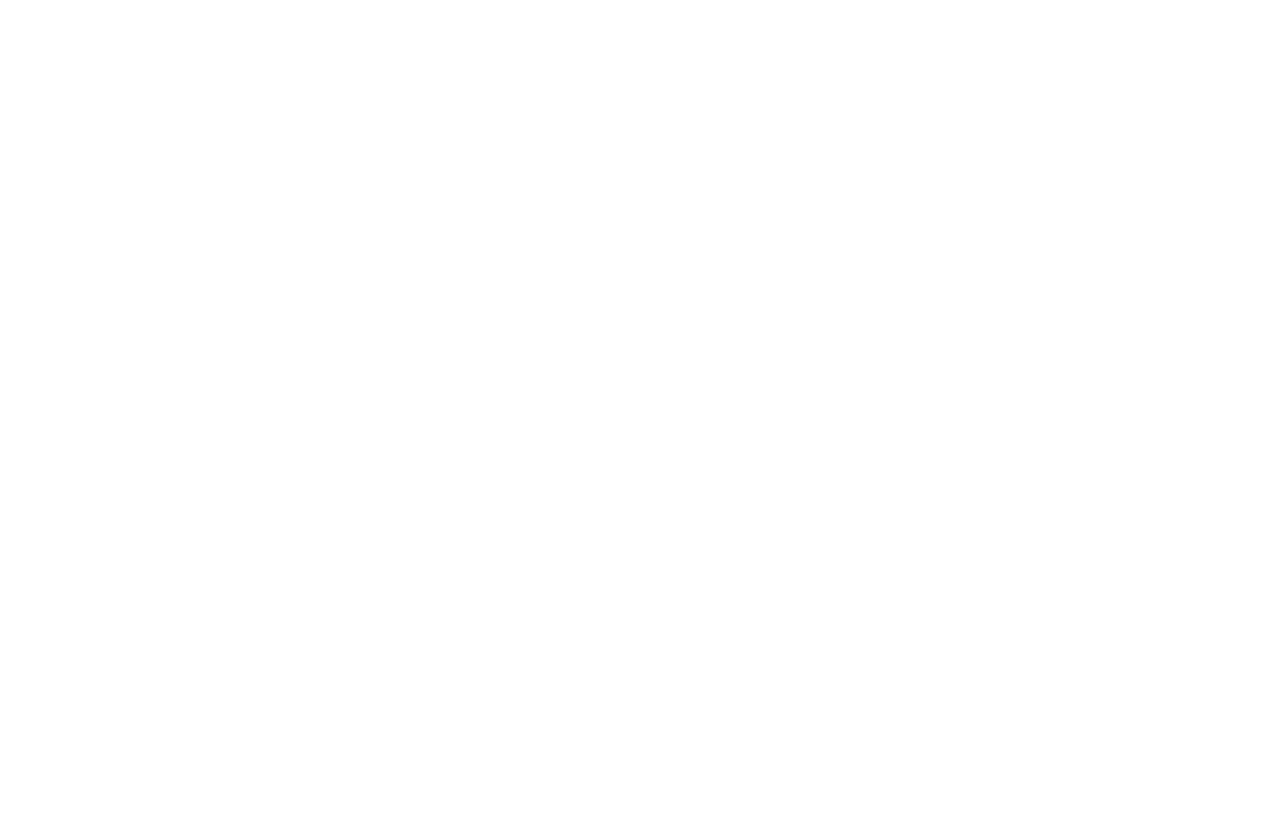
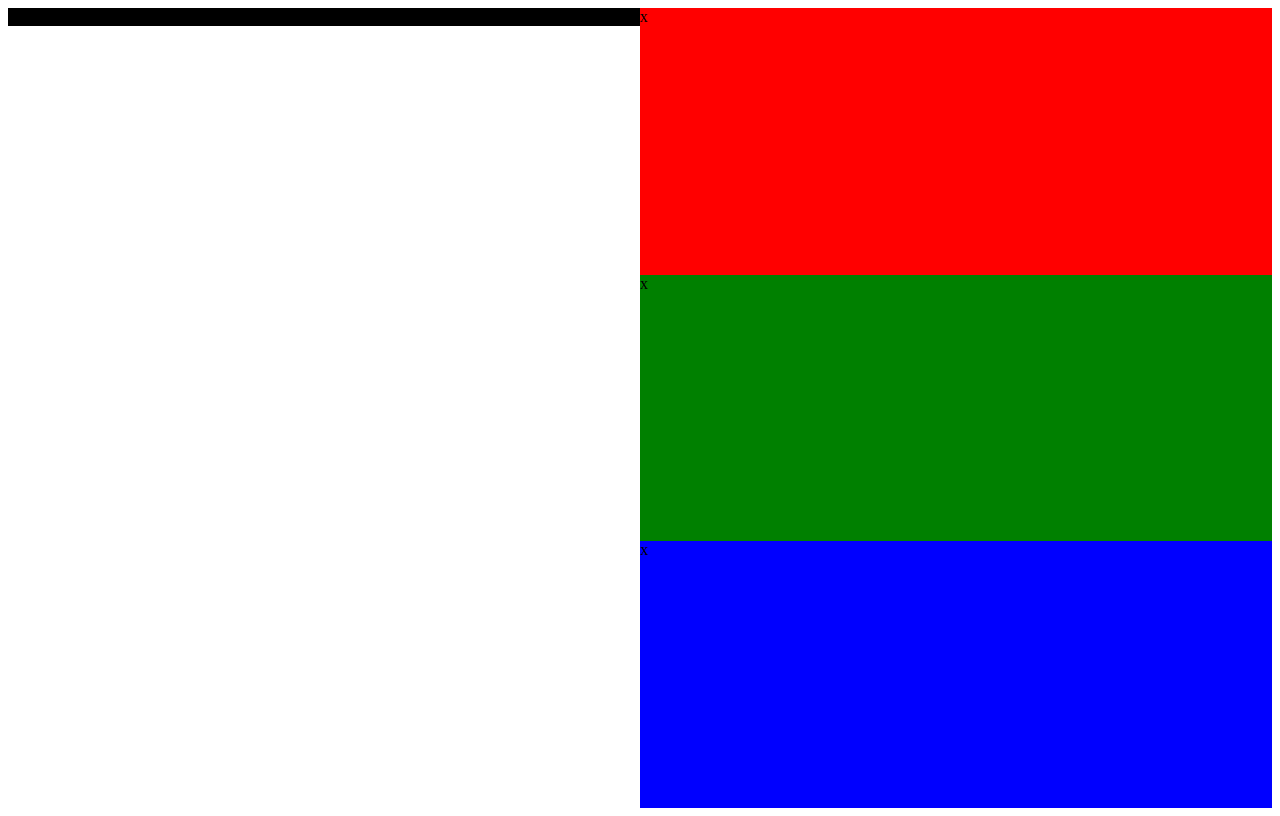
Before and after one commit to edwards955/sign-up-form, a plain HTML site: page index.html in a window 1280 px wide. Drawn offline with Linux system fonts and the light colour scheme.

Commit message:
Adjust flexing for divs

```diff
--- a/index.html
+++ b/index.html
@@ -7,13 +7,15 @@
     <link rel="stylesheet" href="./style.css">
 </head>
 <body>
-    <div class="main-left">
-        <div class="logo"></div>
-    </div>
-    <div class="main-right">
-        <div class="one"></div>
-        <div class="two"></div>
-        <div class="three"></div>
+    <div class="container">
+        <div class="main-left">
+            <div class="logo">x</div>
+        </div>
+        <div class="main-right">
+            <div class="one">x</div>
+            <div class="two">x</div>
+            <div class="three">x</div>
+        </div>
     </div>
 </body>
 </html>
--- a/style.css
+++ b/style.css
@@ -2,3 +2,35 @@
     font-family: norse;
     src: url(./fonts/Norse-Bold.otf)
 }
+
+.container {
+    display: flex;
+    height: 100vh;
+    flex: 1;
+}
+
+.main-left, .main-right {
+    display: flex;
+    flex: 1;
+    flex-direction: column;
+}
+
+.one, .two, .three {
+    flex: 1;
+}
+
+.logo {
+    background-color: black;
+}
+
+.one {
+    background-color: red;
+}
+
+.two {
+    background-color: green;
+}
+
+.three {
+    background-color: blue;
+}
```
